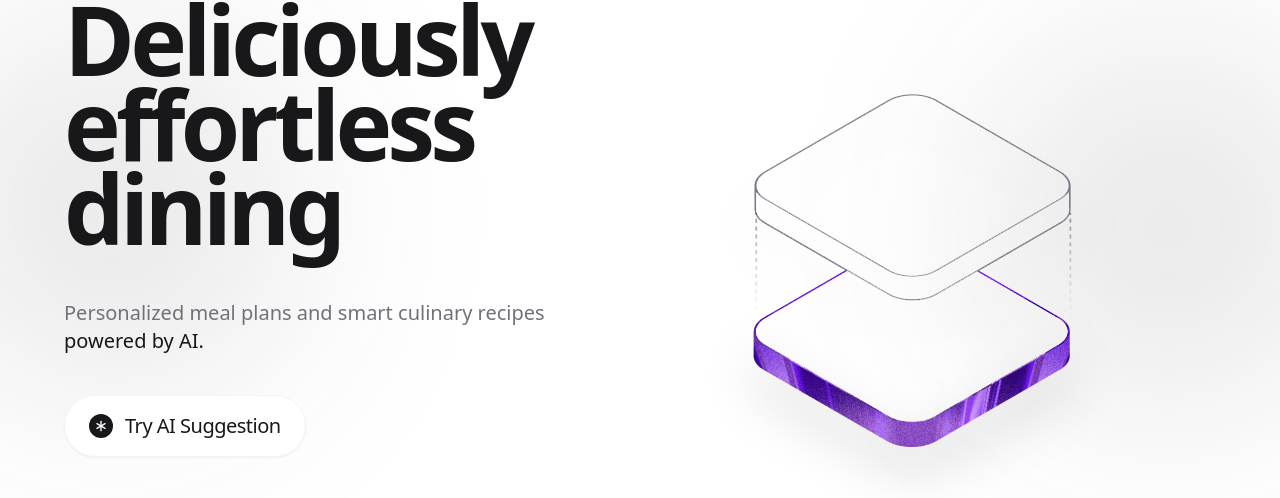
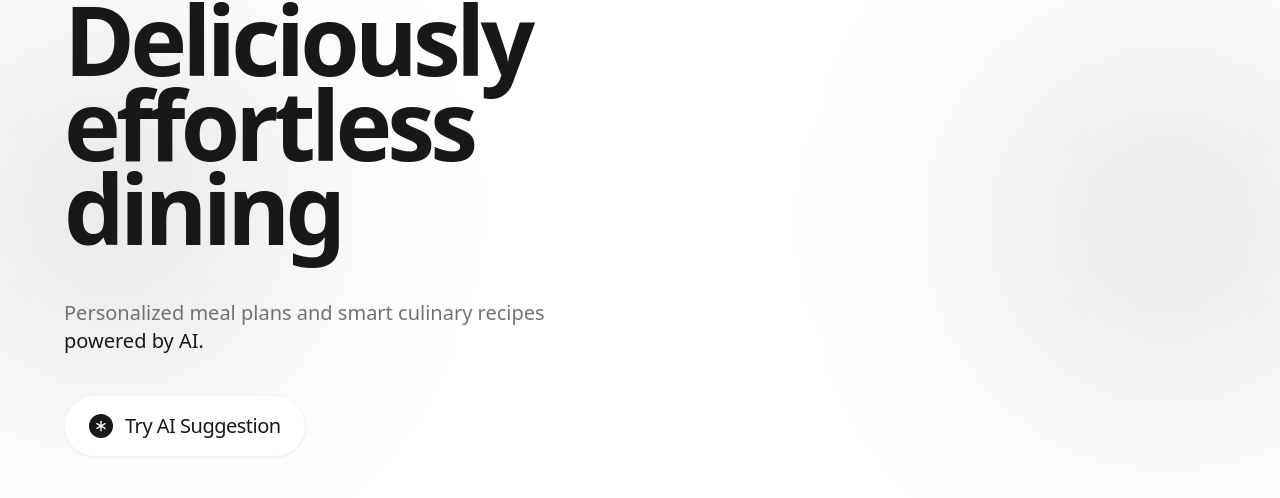
Before and after one commit to hnkk12/EatVibing, a React (Vite) app in the folder frontend/: page / in a window 1280 px wide. Shown: the part 183-681 px from the top of the page. Built offline with nearby package versions, Linux system fonts and the light colour scheme; no server answers.

Commit message:
Remove 3D isometric cube hero image from home page

```diff
--- a/frontend/src/_components/hero.jsx
+++ b/frontend/src/_components/hero.jsx
@@ -1,7 +1,6 @@
 import { Asterisk } from "lucide-react";
 import { Link } from "react-router-dom";
 import { motion } from "framer-motion";
-import heroImg from "../assets/hero.png";
 
 const Hero = () => {
   return (
@@ -46,17 +45,7 @@ const Hero = () => {
         </Link>
       </motion.div>
 
-      {/* img - ẩn trên mobile */}
-      <div className="hidden md:flex absolute right-4 lg:right-12 bottom-0 top-0 w-1/2 items-center justify-center pointer-events-none overflow-hidden select-none">
-        <motion.img
-          initial={{ opacity: 0, scale: 0.9, y: 20 }}
-          animate={{ opacity: 1, scale: 1, y: 0 }}
-          transition={{ duration: 1, ease: "easeOut" }}
-          src={heroImg}
-          alt="EatVibing Hero Dish"
-          className="max-h-[85%] max-w-full object-contain drop-shadow-2xl"
-        />
-      </div>
+
     </div>
   );
 };
```
